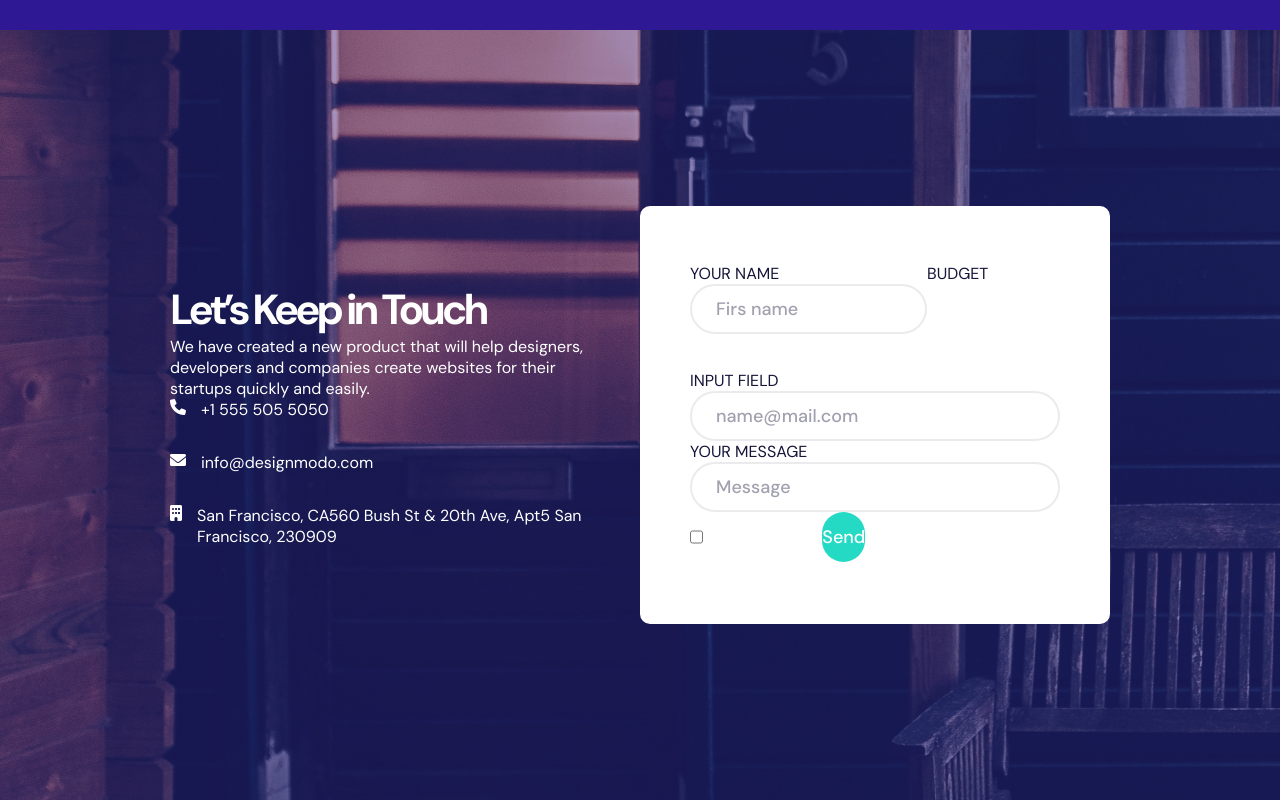
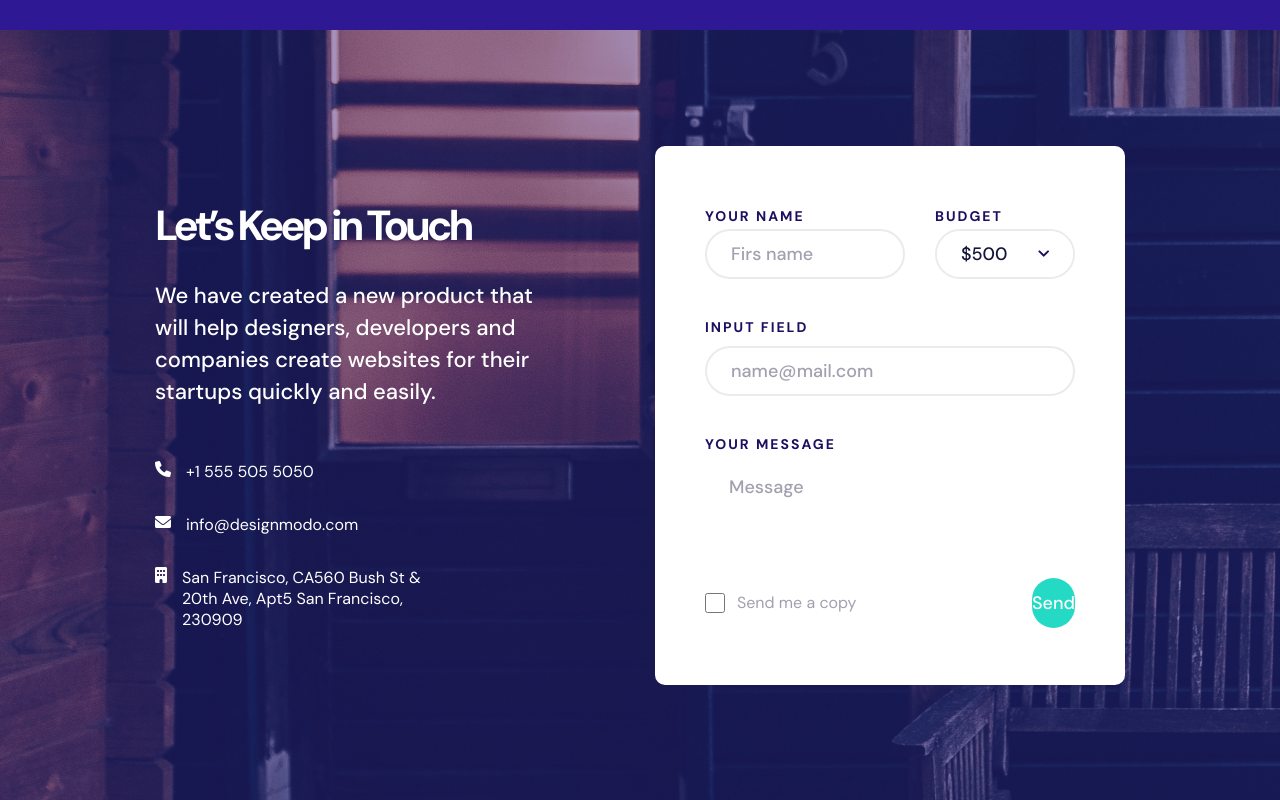
Before and after one commit to Colard/designers-landing, a React (Vite) app: page / in a window 1280 px wide. Shown: the part 6288-7088 px from the top of the page. Built offline with nearby package versions, Linux system fonts and the light colour scheme.

Commit message:
add custom select component

```diff
--- a/src/Sections/Contact/Contact.module.scss
+++ b/src/Sections/Contact/Contact.module.scss
@@ -13,27 +13,32 @@
     }
 
     &__description-box {
-        max-width: 47rem;
+        max-width: 41rem;
         width: 100%;
-        padding-right: 5rem;
+        margin-right: 9rem;
         flex: 0 0 50%;
     }
 
     &__header {
         font-size: 4.2rem;
-        font-weight: bold;
+        font-weight: 600;
         letter-spacing: -0.4rem;
         line-height: 5.2rem;
     }
 
     &__description {
-
+        margin-top: 2.8rem;
+        font-size: 2.2rem;
+        font-weight: 500;
+        line-height: 3.2rem;
     }
 
     &__info {
         display: flex;
         flex-direction: column;
         gap: 3.2rem;
+        max-width: 28.4rem;
+        margin-top: 5.3rem;
     }
 
     &__info-block {
@@ -61,6 +66,8 @@
     &__input-row {
         display: flex;
         flex-direction: row;
+
+        gap: 3rem;
     }
 
     &__input-column {
@@ -68,8 +75,29 @@
         flex-direction: column;
     }
 
+    &__input-budget {
+        flex: 0 0 14rem;
+    }
+
     &__label {
-        color: var(--form-text);
+        color: var(--form-heading);
+        font-weight: bold;
+        font-size: 1.4rem;
+        line-height: 2.6rem;
+        letter-spacing: 0.2rem;
+        text-transform: uppercase;
+    }
+
+    &__label-email {
+        margin-top: 3.5rem;
+        margin-bottom: 0.6rem;
+        display: inline-block;
+    }
+
+    &__label-message {
+        margin-top: 3.5rem;
+        margin-bottom: 0.6rem;
+        display: inline-block;
     }
 
     &__input {
@@ -77,19 +105,29 @@
     }
 
     &__select {
+        height: 5rem;
+    }
 
+    &__input-checkbox {
+        display: flex;
+        justify-content: space-between;
     }
 
     &__checkbox-wrapper {
-
+        display: flex;
+        align-items: center;
     }
 
     &__checkbox {
-
+        width: 2rem;
+        height: 2rem;
+        border-radius: 0.6rem;
     }
 
     &__checkbox-label {
-
+        color: var(--form-text);
+        opacity: 0.4;
+        margin-left: 1.2rem;
     }
 
     &__submit-button {
--- a/src/Sections/Contact/Contact.tsx
+++ b/src/Sections/Contact/Contact.tsx
@@ -23,16 +23,29 @@ let ContactForm: React.FC<ContactFormProps> = React.memo(() => {
             />
           </div>
 
-          <div className={styles["contact__input-column"]}>
+          <div
+            className={
+              styles["contact__input-column"] +
+              " " +
+              styles["contact__input-budget"]
+            }
+          >
             <label className={styles["contact__label"]} htmlFor="budget">
               BUDGET
             </label>
             <Select
-
               options={[
                 { value: "500", text: "$500" },
                 { value: "1000", text: "$1000" },
                 { value: "2000", text: "$2000" },
+                { value: "1000", text: "$3000" },
+                { value: "2000", text: "$4000" },
+                { value: "1000", text: "$5000" },
+                { value: "2000", text: "$6000" },
+                { value: "1000", text: "$7000" },
+                { value: "2000", text: "$8000" },
+                { value: "2000", text: "$9000" },
+                { value: "2000", text: "$10000" },
               ]}
               name="budget"
               className={`${styles["contact__select"]}`}
@@ -40,7 +53,7 @@ let ContactForm: React.FC<ContactFormProps> = React.memo(() => {
           </div>
         </div>
 
-        <label className={styles["contact__label"]} htmlFor="email">
+        <label className={styles["contact__label"] + " " + styles["contact__label-email"]} htmlFor="email">
           INPUT FIELD
         </label>
         <input
@@ -49,17 +62,18 @@ let ContactForm: React.FC<ContactFormProps> = React.memo(() => {
           placeholder="name@mail.com"
         />
 
-        <label className={styles["contact__label"]} htmlFor="message">
+        <label className={styles["contact__label"]  + " " + styles["contact__label-message"]} htmlFor="message">
           YOUR MESSAGE
         </label>
-        <input
-          multiple
+        <textarea
+          maxLength={500}
           className={`${styles["contact__input"]}  text`}
           name="message"
           placeholder="Message"
+          autoComplete="off"
         />
 
-        <div className={styles["contact__input-row"]}>
+        <div className={styles["contact__input-row"] + " " + styles["contact__input-checkbox"]}>
           <div className={styles["contact__checkbox-wrapper"]}>
             <input type="checkbox" className={styles["contact__checkbox"]} />
             <label
--- a/src/components/FormContainer/FormContainer.module.scss
+++ b/src/components/FormContainer/FormContainer.module.scss
@@ -3,7 +3,7 @@
   border-radius: 1rem;
   overflow: hidden;
 
-  input {
+  input, textarea {
     height: 5rem;
     background-color: var(--white);
     border-radius: 10rem;
@@ -16,6 +16,33 @@
       opacity: 0.4;
       height: 5rem;
     }
+  }
+
+  textarea {
+    height: 11rem;
+    border-radius: 1rem;
+    resize: none;
+    padding: 1.2rem 2.4rem 0 2.4rem;
+
+    &::-webkit-scrollbar {
+      width: 5px;
+    }
+
+    &::-webkit-scrollbar-track {
+      background: #f1f1f1;
+    }
+
+    &::-webkit-scrollbar-thumb {
+      background: gray;
+    }
+
+    &::-webkit-scrollbar-thumb:hover {
+      background: darkgray;
+    }
+  }
+
+  textarea:focus {
+    outline: none;
   }
 
   :global {
@@ -35,7 +62,7 @@
         font-weight: 500;
     }
 
-    input.text {
+    input.text, textarea {
         border: var(--gray) solid 0.2rem;
         padding-left: 2.4rem;
     }
--- a/src/components/Select/Select.module.scss
+++ b/src/components/Select/Select.module.scss
@@ -1,21 +1,128 @@
-select {
-    &__hidden {
-        display: none;
+.select {
+  --animation-speed: 0.3s;
+
+  color: var(--form-text);
+  font-weight: 500;
+  font-size: 1.8rem;
+  -webkit-user-select: none;
+  user-select: none;
+  position: relative;
+
+  &__hidden {
+    width: 0;
+    height: 0;
+    position: absolute;
+  }
+
+  &__container {
+    width: 100%;
+    height: 100%;
+    position: relative;
+    border: var(--gray) solid 0.2rem;
+    border-radius: 10rem;
+  }
+
+  &__input {
+    z-index: 2;
+    width: 100%;
+    height: 100%;
+    background-color: white;
+    padding: 0 2.4rem;
+    display: flex;
+    align-items: center;
+    justify-content: space-between;
+    cursor: pointer;
+    position: relative;
+    border-radius: 10rem;
+  }
+
+  &__dropdown {
+    z-index: 1;
+    visibility: hidden;
+    position: absolute;
+    border: var(--gray) solid 0.2rem;
+    border-radius: 0.5rem;
+    background-color: var(--white);
+    top: 100%;
+    width: calc(100% - 2rem);
+    max-height: 10rem;
+    overflow-y: scroll;
+
+    animation: disappear var(--animation-speed) ease forwards;
+
+    &::-webkit-scrollbar {
+      width: 5px;
     }
 
-    &__container {
-
+    &::-webkit-scrollbar-track {
+      background: #f1f1f1;
     }
 
-    &__input {
-
+    &::-webkit-scrollbar-thumb {
+      background: gray;
     }
 
-    &__list {
+    &::-webkit-scrollbar-thumb:hover {
+      background: darkgray;
+    }
+  }
 
+  &__dropdown_active {
+    animation: appear var(--animation-speed) ease forwards;
+  }
+
+  &__dropdown_hidden {
+    display: none;
+  }
+
+  &__icon {
+    transition: all var(--animation-speed) ease;
+  }
+
+  &__icon_active {
+    transform: rotateX(180deg);
+  }
+
+  &__list {
+    cursor: pointer;
+  }
+
+  &__item {
+    padding: 0.5rem;
+    &:hover {
+      background-color: var(--gray);
     }
 
-    &__item {
+    border-bottom: var(--gray) solid 0.2rem;
+  }
+}
 
+@keyframes appear {
+  0% {
+    opacity: 0;
+    visibility: visible;
+    left: 50%;
+    transform: translate(-50%, -3rem);
+  }
+  100% {
+    opacity: 1;
+    visibility: visible;
+    left: 50%;
+    transform: translate(-50%, 0rem);
+  }
+}
+
+@keyframes disappear {
+    0% {
+      opacity: 1;
+      visibility: visible;
+      left: 50%;
+      transform: translate(-50%, 0rem);
     }
-}
+    100% {
+      opacity: 0;
+      visibility: visible;
+      left: 50%;
+      transform: translate(-50%, -3rem);
+    }
+  }
--- a/src/components/Select/Select.tsx
+++ b/src/components/Select/Select.tsx
@@ -1,9 +1,12 @@
 import React from "react";
 import styles from "./Select.module.scss";
+import arrow from "../../assets/images/arrow.svg";
+
+type OptionValue = string | number;
 
 interface Option {
   text: string;
-  value: string;
+  value: OptionValue;
 }
 
 interface SelectProps
@@ -12,11 +15,99 @@ interface SelectProps
   name: string;
 }
 
-let Select: React.FC<SelectProps> = React.memo(
-  ({ name, options, className, ...rest }) => {
+const Select: React.FC<SelectProps> = React.memo(
+  ({ name, options, className = "", ...rest }) => {
+    const [isActive, setIsActive] = React.useState(false);
+    const [hidden, setHidden] = React.useState(false);
+    const [animationSpeed, setAnimationSpeed] = React.useState(0);
+    const [text, setText] = React.useState<string>("");
+
+    const elementRef = React.useRef<HTMLDivElement>(null);
+    const selectRef = React.useRef<HTMLSelectElement>(null);
+    const timerIdRef = React.useRef<number | null>(null);
+
+    React.useEffect(() => {
+      setText(options[0]?.text || "");
+    }, []);
+
+    React.useEffect(() => {
+      if (elementRef.current) {
+        const speed = getComputedStyle(elementRef.current)
+          .getPropertyValue("--animation-speed")
+          .trim();
+        setAnimationSpeed(parseFloat(speed));
+      }
+    }, []);
+
+    const clearTimer = () => {
+      if (timerIdRef.current) {
+        clearTimeout(timerIdRef.current);
+        timerIdRef.current = null;
+      }
+    };
+
+    const showElement = () => {
+      clearTimer();
+      setHidden(false);
+      setIsActive(true);
+    };
+
+    const hideElement = () => {
+      setIsActive(false);
+      clearTimer();
+
+      timerIdRef.current = window.setTimeout(() => {
+        setHidden(true);
+      }, animationSpeed * 1000);
+    };
+
+    const toggle = () => (isActive ? hideElement() : showElement());
+
+    const handleChooseValue = (event: React.MouseEvent<HTMLUListElement>) => {
+      const target = event.target;
+
+      if (target instanceof HTMLLIElement) {
+        const value = target.dataset.value;
+        if (!value) return;
+
+        if (!selectRef.current) return;
+
+        selectRef.current.value = value;
+
+        setText(target.innerText || "");
+        hideElement();
+      }
+    };
+
+    React.useEffect(() => {
+      const handleClickOutside = (event: MouseEvent) => {
+        if (
+          elementRef.current &&
+          !elementRef.current.contains(event.target as Node)
+        ) {
+          hideElement();
+        }
+      };
+
+      document.addEventListener("mousedown", handleClickOutside);
+
+      return () => {
+        document.removeEventListener("mousedown", handleClickOutside);
+      };
+    }, []);
+
     return (
-      <div {...rest} className={styles["select"] + " " + (className || "")}>
-        <select className={styles["select__hidden"]}>
+      <div
+        ref={elementRef}
+        {...rest}
+        className={`${styles.select} ${className}`}
+      >
+        <select
+          ref={selectRef}
+          name={name}
+          className={styles.select__hidden}
+          required
+        >
           {options.map((el, i) => (
             <option key={i} value={el.value}>
               {el.text}
@@ -24,12 +115,30 @@ let Select: React.FC<SelectProps> = React.memo(
           ))}
         </select>
 
-        <div className={styles["select__container"]}>
-          <div className={styles["select__input"]}></div>
-          <div>
-            <ul className={styles["select__list"]}>
+        <div className={styles.select__container}>
+          <div className={styles.select__input} onClick={toggle}>
+            {text}
+            <img
+              className={`${styles.select__icon} ${
+                isActive ? styles.select__icon_active : ""
+              }`}
+              src={arrow}
+              draggable="false"
+            />
+          </div>
+
+          <div
+            className={`${styles.select__dropdown} ${
+              isActive ? styles.select__dropdown_active : ""
+            } ${hidden ? styles.select__dropdown_hidden : ""}`}
+          >
+            <ul className={styles.select__list} onClick={handleChooseValue}>
               {options.map((el, i) => (
-                <li key={i} className={styles["select__item"]}>
+                <li
+                  data-value={el.value}
+                  key={i}
+                  className={styles.select__item}
+                >
                   {el.text}
                 </li>
               ))}
```
Also changed, not shown: src/assets/images/Arrow.svg (added), src/components/Checkbox/Checkbox.module.scss (added), src/components/Checkbox/Checkbox.tsx (added).
